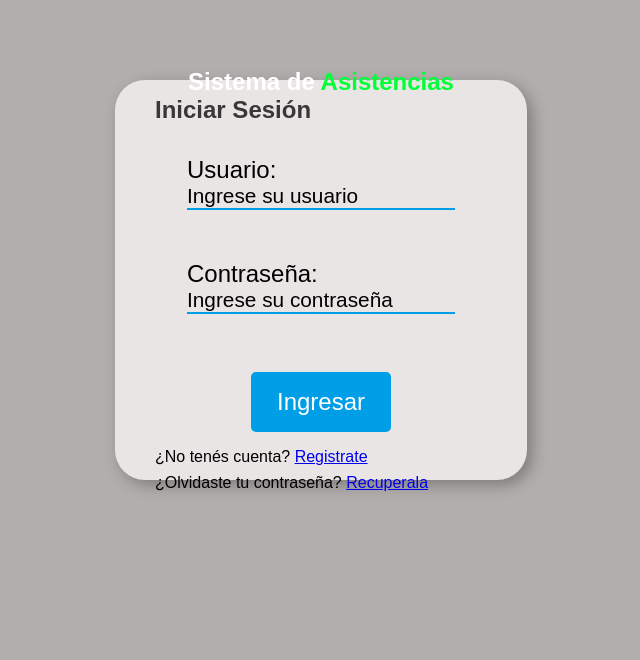
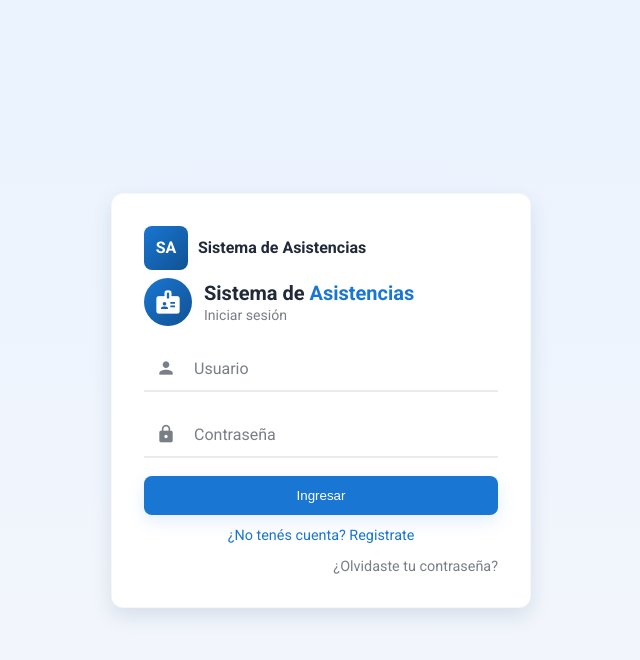
Before and after one commit to fabricarmonaa/sistemaAsistencias, a website: page public/login.html in a window 1280 px wide. Shown: the whole page, without its empty margins (319-959 px from the left). Drawn offline with Linux system fonts and the light colour scheme; no server answers.

Commit message:
estilos arreglados

```diff
--- a/public/css/alumno.css
+++ b/public/css/alumno.css
@@ -1,5 +1,5 @@
   :root {
-  --color-primario: #009ee7;
+  --color-primario: #007bff;
   --color-secundario: #00405e;
   --color-text: #383838;
   --color-terciario: #00ff37;
@@ -242,7 +242,7 @@ body {
 }
 
 .accion-btn.primary:hover {
-  background-color: var(--color-secundario);
+  background-color: #0056b3;
 }
 
 .accion-btn.success {
--- a/public/css/alumnos-lista.css
+++ b/public/css/alumnos-lista.css
@@ -1,5 +1,5 @@
 :root {
-  --color-primario: #009ee7;
+	--color-primario: #007bff;
 	--color-text: #383838;
 	--color-fondo: #e7e7e7;
 }
@@ -11,7 +11,7 @@
 }
 
 body {
-  background-color: var(--color-fondo);
+	background-color: #e7e7e7;
 	font-family: "Special Gothic", sans-serif;
 	font-weight: 400;
 	font-style: normal;
@@ -36,7 +36,7 @@ body .header a {
 	padding: 10px 20px;
 	font-size: 16px;
 	text-decoration: none;
-  background-color: #007bff;
+	background-color: #0063cc;
 	color: #ffffff;
 	font-weight: bold;
 	border-radius: 5px;
--- /dev/null
+++ b/public/css/auth-material.css
@@ -0,0 +1,90 @@
+/* Styles for authentication pages (Material-like) */
+:root{
+  --primary:#1976d2;
+  --primary-700:#115293;
+  --surface:#ffffff;
+  --bg:#f4f6fb;
+  --text:#1f2937;
+  --muted:rgba(31,41,55,0.6);
+  --success:#43a047;
+}
+*{box-sizing:border-box;margin:0;padding:0}
+html,body{height:100%}
+body{
+  font-family:'Roboto',Arial,sans-serif;
+  background:linear-gradient(180deg,#eaf3ff 0%,var(--bg) 100%);
+  color:var(--text);
+  -webkit-font-smoothing:antialiased;
+  -moz-osx-font-smoothing:grayscale;
+}
+.main{
+  min-height:100vh;
+  display:flex;
+  align-items:center;
+  justify-content:center;
+  padding:2rem;
+}
+.auth-card{
+  width:100%;
+  max-width:420px;
+  background:var(--surface);
+  border-radius:12px;
+  box-shadow:0 8px 20px rgba(23,63,97,0.12);
+  padding:2rem;
+  transition:transform .18s ease, box-shadow .18s ease;
+}
+.auth-card:hover{transform:translateY(-4px);box-shadow:0 18px 36px rgba(23,63,97,0.16)}
+.auth-header{display:flex;align-items:center;gap:12px;margin-bottom:8px}
+.auth-icon{background:linear-gradient(135deg,var(--primary),var(--primary-700));color:#fff;border-radius:50%;padding:10px;font-size:28px}
+.auth-title h2{font-size:1.25rem;margin:0}
+.auth-title h2 span{color:var(--primary)}
+.subtitle{font-size:.88rem;color:var(--muted);margin-top:2px}
+.auth-form{margin-top:1rem}
+.input-group{position:relative;margin:18px 0}
+.input-icon{position:absolute;left:12px;top:50%;transform:translateY(-50%);color:var(--muted);font-size:20px}
+.input-group input{width:100%;padding:14px 14px 14px 44px;border:none;border-bottom:2px solid rgba(0,0,0,0.08);font-size:1rem;background:transparent;outline:none;transition:all .18s ease}
+.input-group input:focus{border-bottom-color:var(--primary);box-shadow:0 6px 18px rgba(25,118,210,0.08)}
+.input-group label{position:absolute;left:44px;top:50%;transform:translateY(-50%);transition:all .18s ease;color:var(--muted);pointer-events:none;background:transparent;padding:0 6px}
+.input-group input:focus + label,
+.input-group input:not(:placeholder-shown) + label{transform:translateY(-160%);font-size:.78rem;color:var(--primary)}
+.mensaje{margin-top:12px;padding:10px;border-radius:6px;font-size:.95rem;display:none}
+.mensaje.success{background:#e8f5e9;color:var(--success);display:block}
+.mensaje.error{background:#ffebee;color:#c62828;display:block}
+.btn-primary{display:block;width:100%;padding:12px 16px;background:var(--primary);color:#fff;border:none;border-radius:8px;font-weight:500;cursor:pointer;box-shadow:0 6px 18px rgba(25,118,210,0.12);transition:transform .12s ease,box-shadow .12s ease}
+.btn-primary:hover{transform:translateY(-2px);box-shadow:0 14px 30px rgba(25,118,210,0.16)}
+.btn-primary:active{transform:translateY(0);box-shadow:0 6px 18px rgba(25,118,210,0.12)}
+.btn-primary:disabled{opacity:.6;cursor:not-allowed}
+.aux-links{display:flex;flex-direction:column;gap:6px;margin-top:12px;text-align:center}
+.aux-links a{color:var(--primary);text-decoration:none;font-size:.9rem}
+@media (max-width:480px){
+  .auth-card{padding:1.25rem;border-radius:10px}
+  .auth-icon{font-size:22px;padding:8px}
+  .input-group input{padding:12px 12px 12px 42px}
+}
+
+/* Enhancements for login visual polish */
+.auth-card .brand-logo{display:flex;align-items:center;gap:10px;margin-bottom:8px}
+.auth-card .brand-logo .logo-mark{width:44px;height:44px;border-radius:8px;background:linear-gradient(135deg,var(--primary),var(--primary-700));display:flex;align-items:center;justify-content:center;color:#fff;font-weight:700}
+.auth-card .brand-logo .brand-text{font-size:1rem;font-weight:600;color:var(--text)}
+
+.input-group input::-webkit-input-placeholder{color:transparent}
+.input-group input:-ms-input-placeholder{color:transparent}
+.input-group input::placeholder{color:transparent}
+
+.forgot-link{display:block;text-align:right;margin-top:8px;font-size:.9rem}
+.forgot-link a{color:var(--muted);text-decoration:none}
+.forgot-link a:hover{color:var(--primary)}
+
+.auth-card{border:1px solid rgba(23,63,97,0.04)}
+
+/* Accessible focus */
+button:focus, input:focus, select:focus, textarea:focus{outline:4px solid rgba(25,118,210,0.08);outline-offset:2px}
+
+@media (max-width:360px){
+  .auth-card{padding:1rem}
+  .auth-title h2{font-size:1.05rem}
+}
+
+/* Small helper: center message boxes */
+.mensaje{display:none}
+.mensaje.show{display:block}
--- a/public/css/busqueda.css
+++ b/public/css/busqueda.css
@@ -1,5 +1,5 @@
 :root {
-  --color-primario: #009ee7;
+	--color-primario: #007bff;
 	--color-secundario: #00405e;
 	--color-text: #383838;
 	--color-terciario: #00ff37;
--- a/public/css/curso.css
+++ b/public/css/curso.css
@@ -1,5 +1,5 @@
 	:root {
-  --color-primario: #009ee7;
+	--color-primario: #007bff;
 	--color-secundario: #00405e;
 	--color-text: #383838;
 	--color-terciario: #00ff37;
--- a/public/css/index.css
+++ b/public/css/index.css
@@ -1,5 +1,5 @@
 :root {
-  --color-primario: #009ee7;
+  --color-primario: #007bff;
   --color-secundario: #00405e;
   --color-text: #383838;
   --color-terciario: #00ff37;
@@ -31,7 +31,7 @@ body {
 .header {
   height: 10vh;
   width: 100%;
-  background-color: var(--color-primario);
+  background-color: #007bff;
   display: flex;
   justify-content: space-between;
   align-items: center;
@@ -101,15 +101,18 @@ body {
   max-width: 100px;
 }
 
+.main-container{
+  padding: 2vh;
+}
+
 .main {
   display: grid;
   justify-content: center;
-  grid-template-columns: repeat(auto-fit, minmax(250px, 1fr)); /* Responsive */
-  gap: 20px;
-  padding: 20px;
+  grid-template-columns: repeat(auto-fit, minmax(250px, 1fr));
 }
 
 .informacion {
+  position: relative;
   padding: 2vh;
   background-color: #ffffff;
   border-radius: 5px;
@@ -134,11 +137,29 @@ body {
   margin: 5px 0;
 }
 
+
+.informacion .curso-icon {
+  position: absolute;
+  right: 16px;
+  color: #007bff83;
+  font-size: 8vh;
+  line-height: 1;
+  z-index: 2;
+}
+
+@media (max-width: 520px) {
+  .informacion .curso-icon {
+    position: static;
+    display: inline-block;
+    margin-top: 8px;
+    float: right;
+  }
+}
+
 .main button {
   position: relative;
   width: 100%;
-  margin-top: 5vh;
-  padding: 1vh 10vh;
+  padding: 1vh 5vh;
   border: none;
   border-radius: 5px;
   background-color: #007bff;
@@ -154,8 +175,6 @@ body {
 
 .container-filter {
   display: flex;
-  justify-content: center;
-  align-items: center;
   width: 50%;
   background-color: var(--color-fondo);
   padding: 1vh;
@@ -165,10 +184,8 @@ body {
 .filtro {
   display: flex;
   flex-wrap: wrap;
-  justify-content: center;
   gap: 10px;
   max-height: none;
-  margin: 2vh 0;
   width: 100%;
 }
 
@@ -191,7 +208,7 @@ body {
   color: white;
   padding: 10px 20px;
   cursor: pointer;
-  border-radius: 20px;
+  border-radius: 8px;
   display: flex;
   justify-content: center;
   align-items: center;
@@ -251,8 +268,6 @@ body {
 
   .container-filter {
     flex-direction: column;
-    align-items: center;
-    justify-content: center;
     width: 100%;
     gap: 10px;
   }
--- a/public/css/login.css
+++ b/public/css/login.css
@@ -1,5 +1,5 @@
 :root {
-  --color-primario: #009ee7;
+  --color-primario: #007bff;
   --color-secundario: #00405e;
   --color-terciario: #00ff37;
   --color-text: #383838;
--- a/public/js/dashboard.js
+++ b/public/js/dashboard.js
@@ -106,7 +106,8 @@ document.addEventListener("DOMContentLoaded", () => {
               <p><strong>Ciclo:</strong> ${ciclo}</p>
               <p><strong>Código:</strong> ${curso.cursoID}</p>
             </div>
-                <button onclick="verCurso(${curso.cursoID})">Ver Asistencias</button>
+            <i class="fa-solid fa-book-open curso-icon" aria-hidden="true"></i>
+            <button onclick="verCurso(${curso.cursoID})"><i class="fa-solid fa-eye"></i> Ver Asistencias</button>
           `;
 
       cursosContainer.appendChild(cursoElement);
--- a/public/login.html
+++ b/public/login.html
@@ -4,36 +4,47 @@
     <meta charset="UTF-8">
     <meta name="viewport" content="width=device-width, initial-scale=1.0">
     <title>Sistema de Asistencias - Login</title>
-    <link rel="stylesheet" href="css/login.css">
+    <link href="https://fonts.googleapis.com/css2?family=Roboto:wght@300;400;500;700&display=swap" rel="stylesheet">
+    <link href="https://fonts.googleapis.com/icon?family=Material+Icons" rel="stylesheet">
+    <meta name="theme-color" content="#1976d2">
+    <link rel="stylesheet" href="css/auth-material.css">
 </head>
 <body>
     <div class="main">
-        <div class="contenedor-formulario">
-            <div class="formulario">
-                <div class="titulo">
+        <div class="auth-card">
+            <div class="brand-logo">
+                <div class="logo-mark">SA</div>
+                <div class="brand-text">Sistema de Asistencias</div>
+            </div>
+            <header class="auth-header">
+                <span class="material-icons auth-icon">badge</span>
+                <div class="auth-title">
                     <h2>Sistema de <span>Asistencias</span></h2>
+                    <p class="subtitle">Iniciar sesión</p>
+                </div>
+            </header>
+
+            <form id="loginForm" class="auth-form" novalidate>
+                <div class="input-group">
+                    <span class="material-icons input-icon">person</span>
+                    <input type="text" id="usuario" name="usuario" required autocomplete="username" placeholder=" ">
+                    <label for="usuario">Usuario</label>
                 </div>
 
-                <h3>Iniciar Sesión</h3>
+                <div class="input-group">
+                    <span class="material-icons input-icon">lock</span>
+                    <input type="password" id="contrasena" name="contrasena" required autocomplete="current-password" placeholder=" ">
+                    <label for="contrasena">Contraseña</label>
+                </div>
 
-                <form id="loginForm">
-                    <div class="section">
-                        <label for="usuario">Usuario:</label>
-                        <input type="text" id="usuario" name="usuario" placeholder="Ingrese su usuario" required>
-                    </div>
+                <button type="submit" class="btn-primary">Ingresar</button>
+                <div id="mensaje" class="mensaje" aria-live="polite" style="display: none;"></div>
 
-                    <div class="section">
-                        <label for="contrasena">Contraseña:</label>
-                        <input type="password" id="contrasena" name="contrasena" placeholder="Ingrese su contraseña" required>
-                    </div>
-
-                    <button type="submit">Ingresar</button>
-                </form>
-
-                <div id="mensaje" class="mensaje" style="display: none;"></div>
-                <p style="margin-top: 1rem;">¿No tenés cuenta? <a href="/register">Registrate</a></p>
-                <p style="margin-top: 0.5rem;">¿Olvidaste tu contraseña? <a href="/forgot">Recuperala</a></p>
-            </div>
+                <div class="aux-links">
+                    <a href="/register">¿No tenés cuenta? Registrate</a>
+                    <div class="forgot-link"><a href="/forgot">¿Olvidaste tu contraseña?</a></div>
+                </div>
+            </form>
         </div>
     </div>
 
```
Also changed, not shown: public/alumno.html (+4 -2 lines), public/alumnos.html (+3 -1 lines), public/busqueda.html (+10 -5 lines), public/curso.html (+8 -6 lines), public/forgot.html (+24 -17 lines), public/index.html (+9 -4 lines), public/register.html (+42 -31 lines), public/reset.html (+41 -22 lines), 1 other file. Lines whose indentation alone changed are shown as unchanged.
